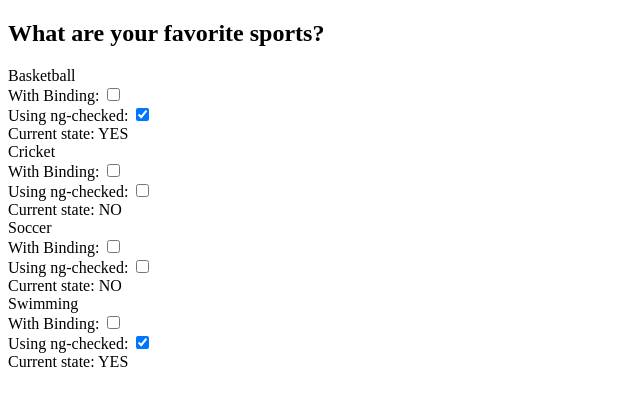
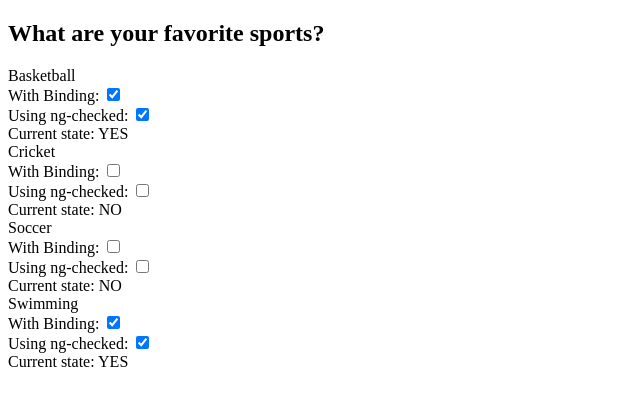
Before and after one commit to nelma/estudo-angularjs, a website: page capitulo4/checkbox-example.html in a window 1280 px wide. Shown: the full height of the page, 0-640 px from the left. Drawn offline with nearby package versions, Linux system fonts and the light colour scheme.

Commit message:
correcao do valor do checkbox

```diff
--- a/capitulo4/checkbox-example.html
+++ b/capitulo4/checkbox-example.html
@@ -12,7 +12,7 @@
             <label ng-bind="sport.label"></label>
             <div>
                 With Binding:
-                <input type="checkbox" ng-model="sport.selected" ng-true-value="YES" ng-false-value="NO">
+                <input type="checkbox" ng-model="sport.selected" ng-true-value="'YES'" ng-false-value="'NO'">
             </div>
             <div>
                 Using ng-checked:
```
